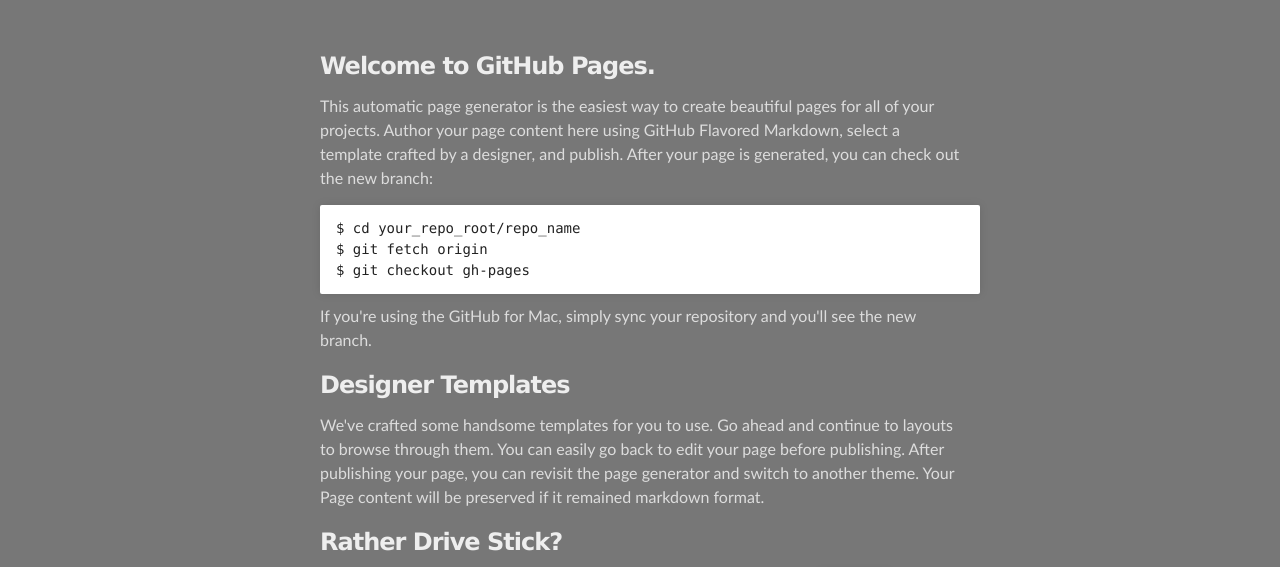
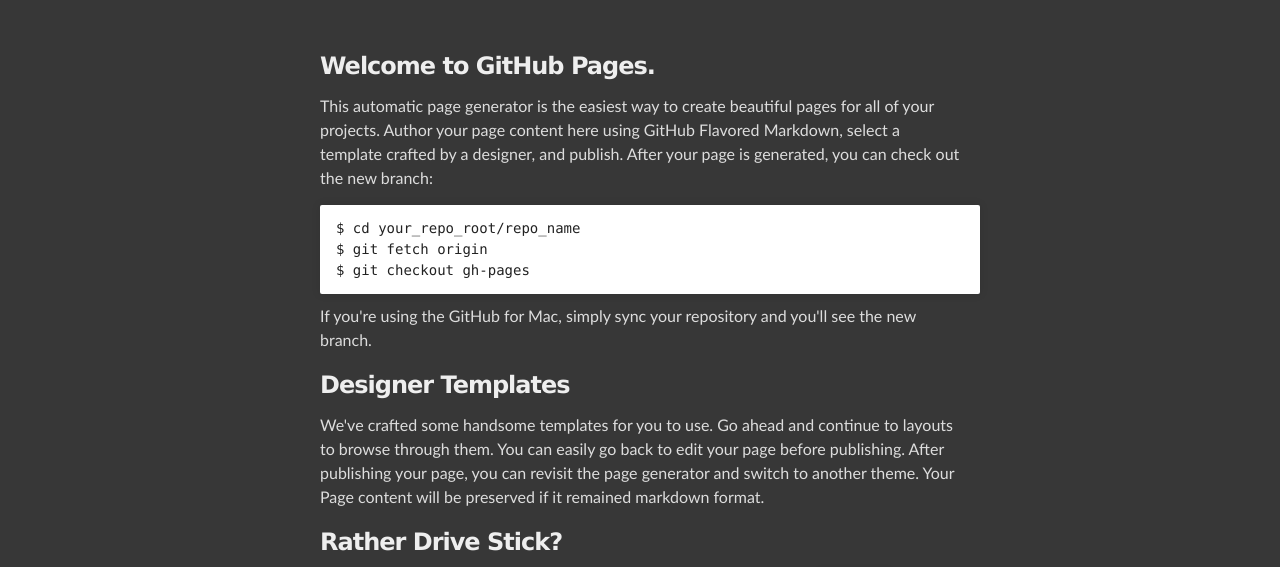
Before and after one commit to morseweb/morseweb.github.io, a plain HTML site: page index.html in a window 1280 px wide. Shown: the part 212-779 px from the top of the page. Drawn offline with Linux system fonts and the light colour scheme.

Commit message:
Update stylesheet.css

```diff
--- a/stylesheets/stylesheet.css
+++ b/stylesheets/stylesheet.css
@@ -353,7 +353,7 @@ Full-Width Styles
 }
 
 #main_content_wrap {
-  background: #777777;
+  background: #373737;
   border-top: 1px solid #111;
   border-bottom: 1px solid #111;
 }
```
